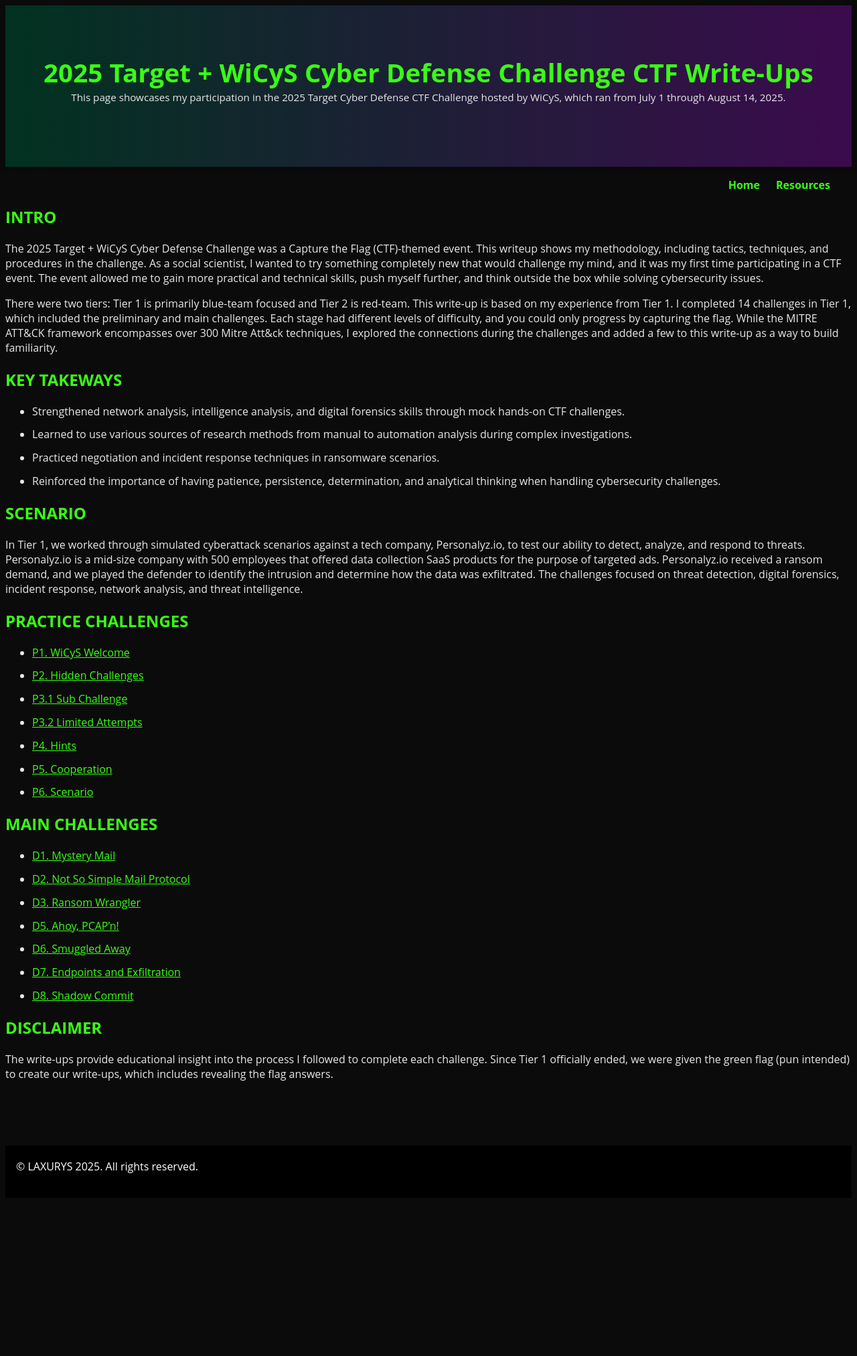
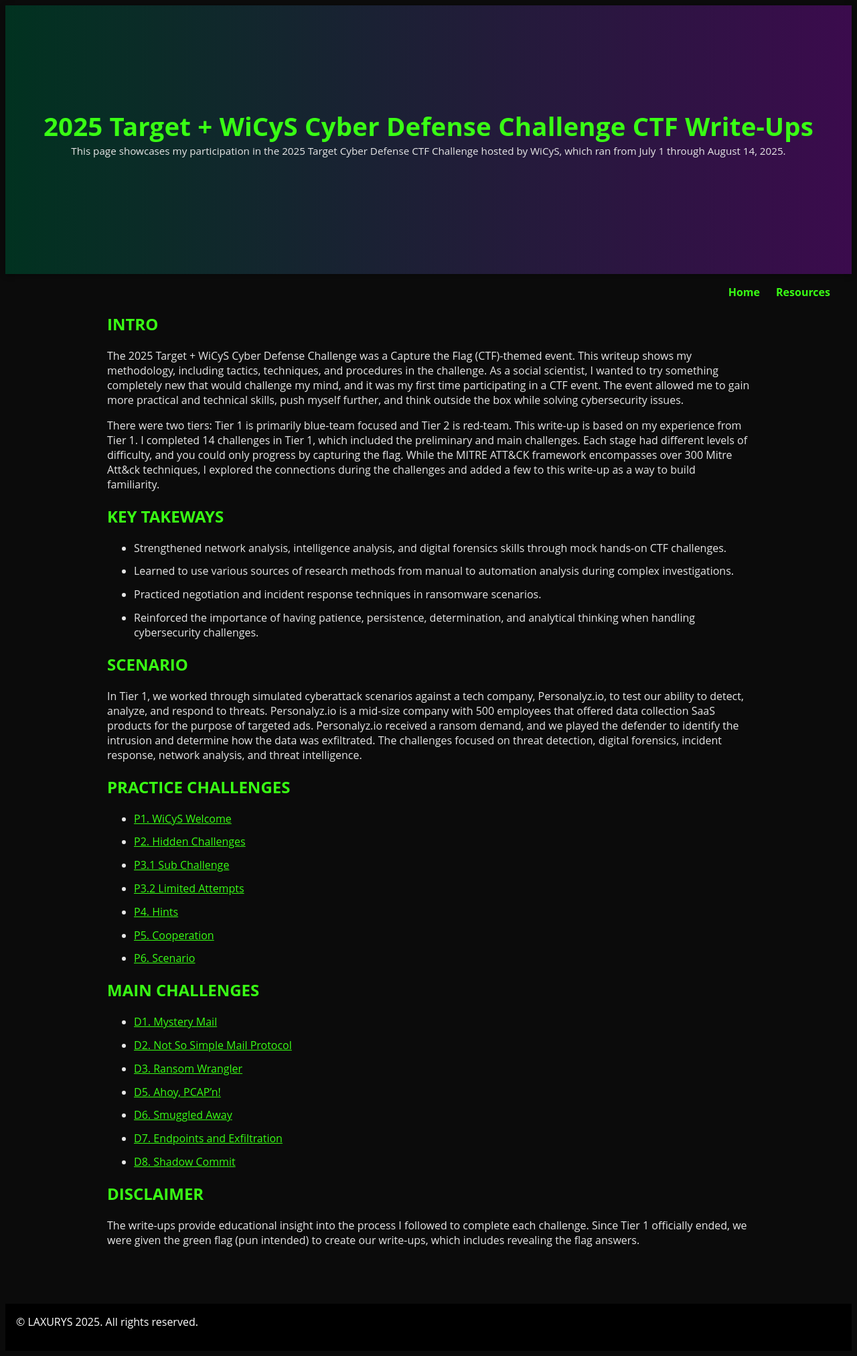
Before and after one commit to glsanclem/2025_wicys_target_ctf, a Jekyll site: the page built from index.md, in a window 1280 px wide. Shown: the whole page at 67% size. Built offline with Jekyll 4.4.1, drawn with Linux system fonts in a browser that asks for light colours; before the commit the page ends 1796 px from its top, so only the background shows below that.

Commit message:
Update style.css

```diff
--- a/assets/css/style.css
+++ b/assets/css/style.css
@@ -6,7 +6,7 @@
 header, .site-header, .header {
   background: linear-gradient(90deg, #013220 0%, #3b0b4d 100%);
   color: #ffffff;
-  padding: 5rem 1rem; /* increase from 3.5rem to 5rem */
+  padding: 10rem 1rem; /* increase from 5rem to 10rem */
   text-align: center;
   box-shadow: 0 2px 8px rgba(0,0,0,0.35);
   font-family: "Open Sans", "Helvetica Neue", Helvetica, Arial, sans-serif;
@@ -55,7 +55,7 @@ a {
 footer, .site-footer {
   background-color: #000000;
   color: #ffffff;
-  padding: 1.25rem 1rem;
+  padding: 1rem 1rem; /* Decreased from 1.25rem to 1rem */
   font-family: "Open Sans", "Helvetica Neue", Helvetica, Arial, sans-serif;
 }
 
@@ -132,3 +132,10 @@ ul li {
   text-decoration: underline;
   color: #ccff66; /* subtle hover effect */
 }
+
+/* Wrap the whole main content so it doesn't stretch edge to edge */
+.main-content, .content, .site-content {
+  margin: 1.25rem auto;   /* centers the content */
+  padding: 0 1.5rem 3rem; /* side padding + bottom spacing */
+  max-width: 960px;       /* keeps lines from going too wide */
+}
```
